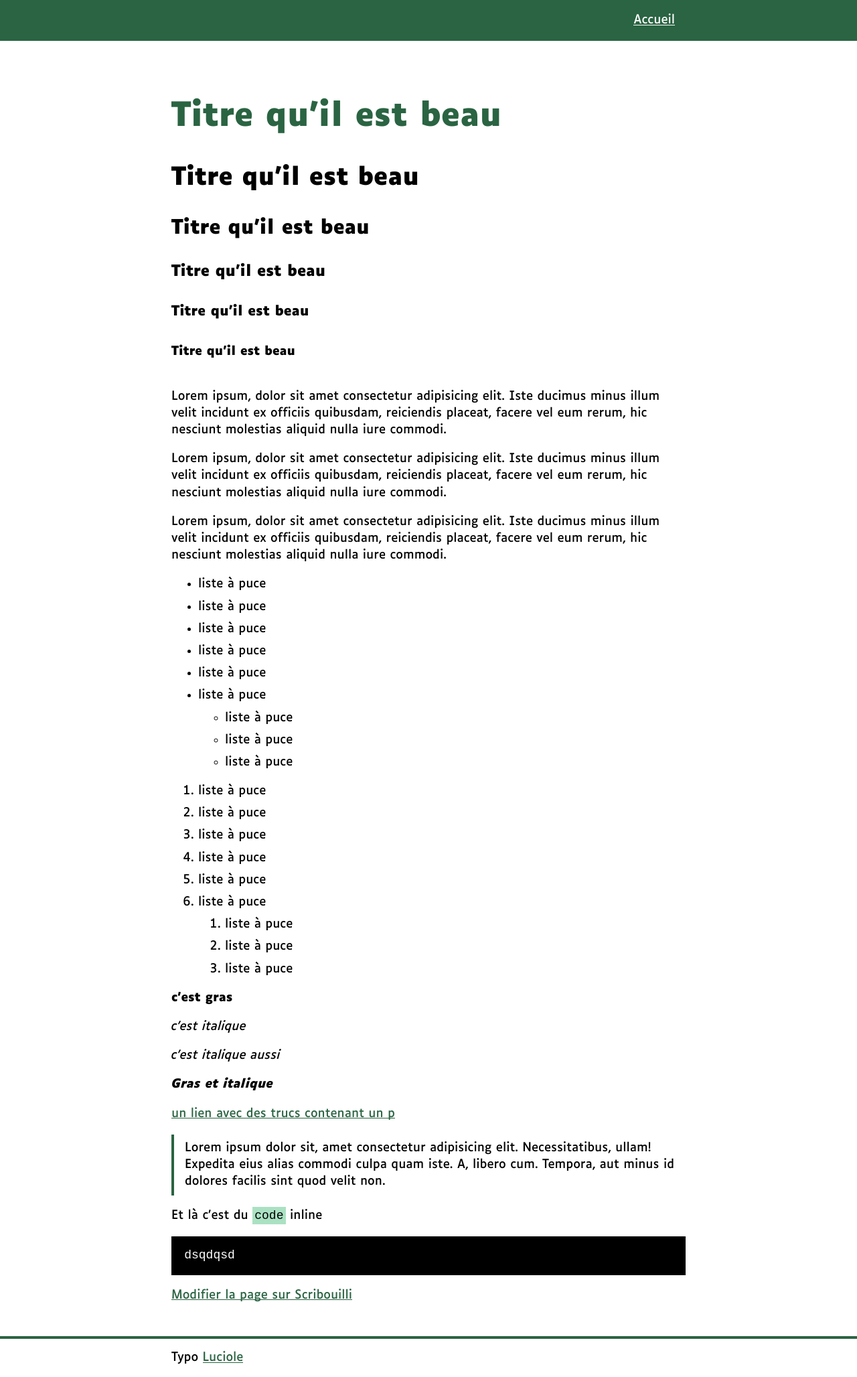
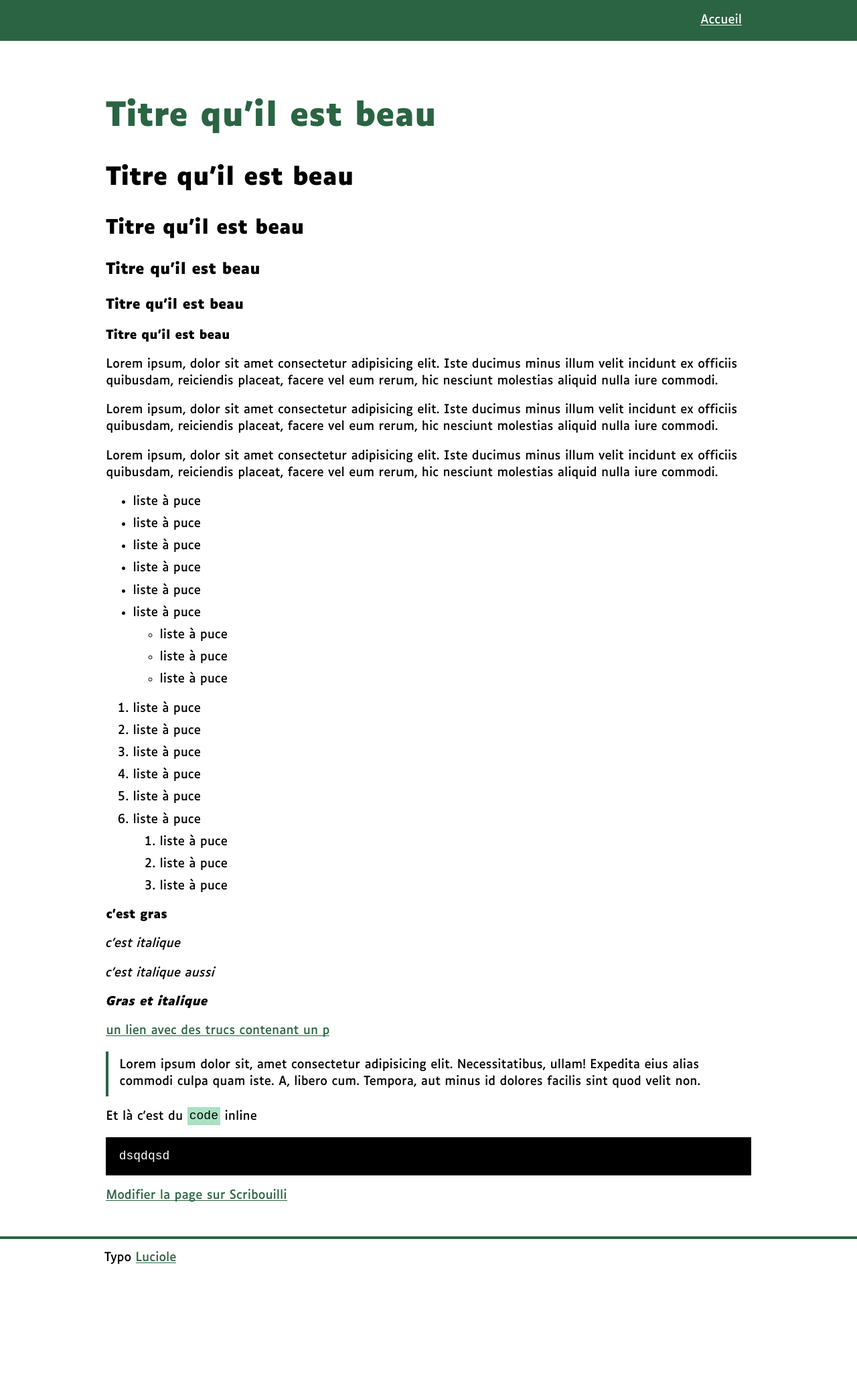
Before and after one commit to Scribouilli/mimoza, a Jekyll site: the page built from styleguide.md, in a window 1280 px wide. Shown: the whole page at 67% size. Built offline with Jekyll 4.4.1, drawn with Linux system fonts in a browser that asks for light colours; some web fonts are replaced; our own code applies the rules of GitHub Pages for plain Markdown files; after the commit the page ends 1907 px from its top, so only the background shows below that.

Commit message:
règle les marges des titres, et la largeur du main

```diff
--- a/assets/css/styles.css
+++ b/assets/css/styles.css
@@ -92,13 +92,15 @@ footer {
 }
 
 main {
+  width: 80ch;
   min-height: 80vh;
+  margin: 0 auto;
   padding-top: 3rem;
   padding-bottom: 3rem;
 }
 
 .container {
-  max-width: 800px;
+  max-width: 1000px;
   width: 100%;
   margin: 0 auto;
   padding-right: 1rem;
@@ -122,20 +124,31 @@ h1 {
 h2 {
   font-size: 2.25rem;
 }
+p ~ h2,
+p ~ h3,
+p ~ h4,
+p ~ h5,
+p ~ h6 {
+  margin-top: 3rem;
+}
 
 h3 {
+  margin-bottom: 1.6rem;
   font-size: 1.8rem;
 }
 
 h4 {
+  margin-bottom: 1.4rem;
   font-size: 1.4rem;
 }
 
 h5 {
+  margin-bottom: 1.25rem;
   font-size: 1.25rem;
 }
 
 h6 {
+  margin-bottom: 1rem;
   font-size: 1.125rem;
 }
 
```
